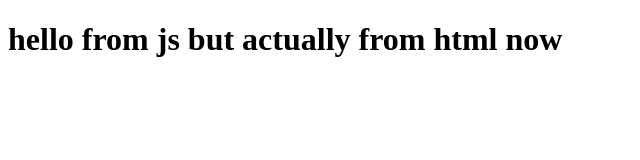
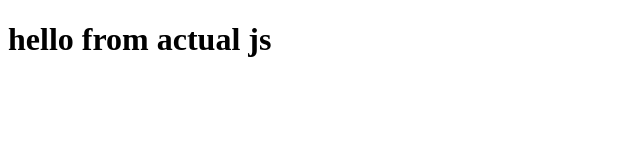
Before and after one commit to adi-gituser/namaste-react-basics, a plain HTML site: page index.html in a window 1280 px wide. Shown: the whole page, without its empty margins (0-640 px from the left). Drawn offline with Linux system fonts and the light colour scheme.

Commit message:
class - 1.2
html and js as different files

```diff
--- a/index.html
+++ b/index.html
@@ -8,11 +8,6 @@
   </head>
   <body>
     <div id="main"></div>
-    <script>
-      const h1 = document.createElement("h1");
-      h1.innerHTML = "hello from js but actually from html now";
-      const div = document.getElementById("main");
-      div.appendChild(h1);
-    </script>
+    <script src="index.js"></script>
   </body>
 </html>
--- /dev/null
+++ b/index.js
@@ -0,0 +1,4 @@
+const h1 = document.createElement("h1");
+h1.innerHTML = "hello from actual js";
+const div = document.getElementById("main");
+div.appendChild(h1);
```
